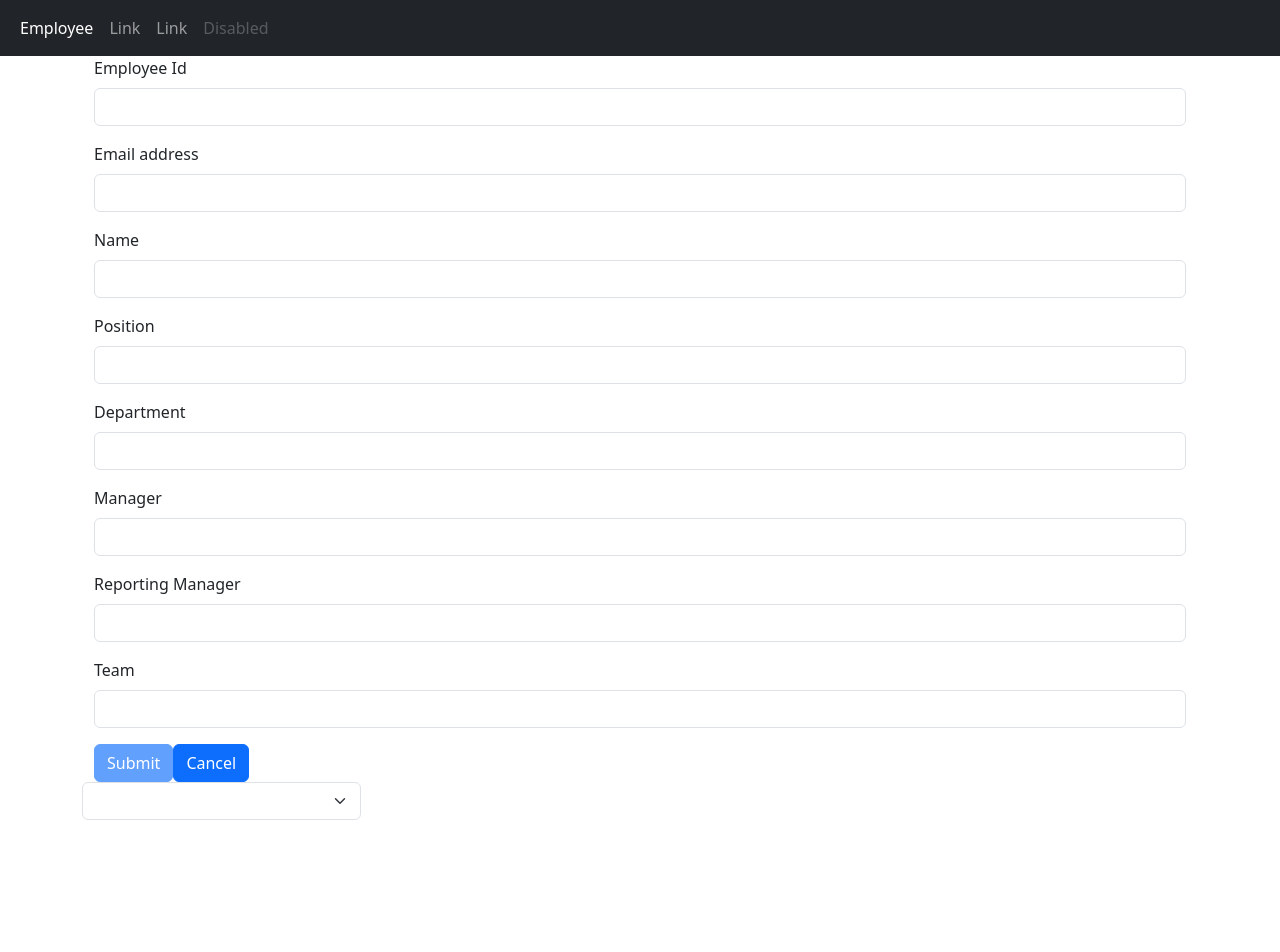
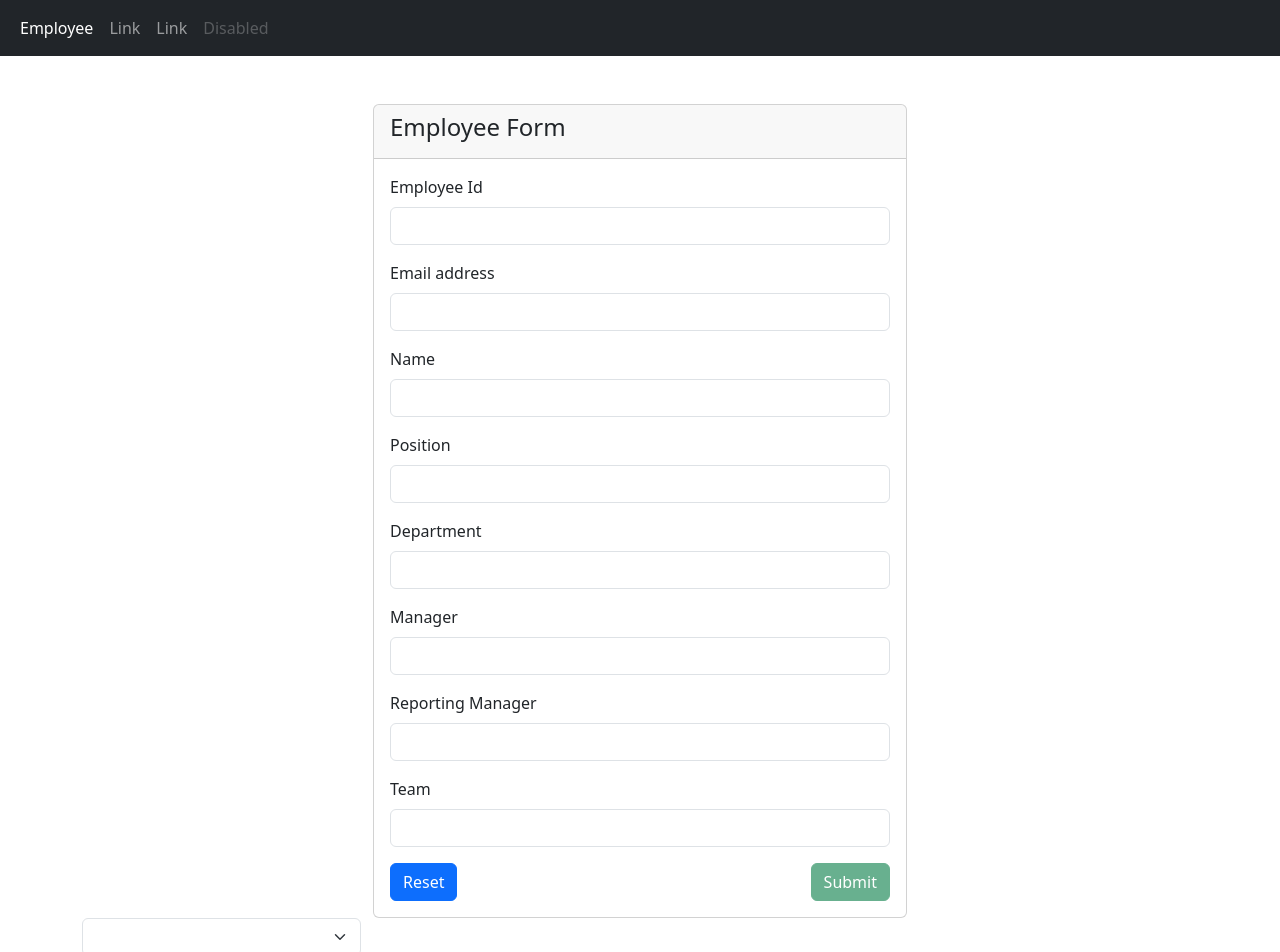
Before and after one commit to Rajiv-mar121/corporate-hierarchy, an Angular app: page /employee in a window 1280 px wide. Shown: the top 952 px of the page. Before the commit the page ends 820 px from the top, so only its background shows below. Built offline with nearby package versions, Linux system fonts and the light colour scheme.

Commit message:
Updated form

```diff
--- a/src/app/components/employee/employee.component.html
+++ b/src/app/components/employee/employee.component.html
@@ -1,53 +1,77 @@
-<div class="container-sm">
+<div class="container mt-5">
+    <div class="row justify-content-center">
+        <div class="col-md-6">
+            <div class="card">
+                <div class="card-header">
+                    <h4 class="card-title">Employee Form</h4>
+                </div>
+                <div class="card-body">
                     <form [formGroup]="employeeForm">
                         <div class="mb-3">
                             <label for="empId" class="form-label">Employee Id</label>
-            <input type="text"  formControlName="empId" class="form-control" id="empid" aria-describedby="empid">
+                            <input type="text" formControlName="empId" class="form-control" id="empid"
+                                aria-describedby="empid">
                             <div class="text-danger">
-                @if(employeeForm.controls['empId'].touched && employeeForm.controls['empId'].errors?.['required']){
+                                @if(employeeForm.controls['empId'].touched &&
+                                employeeForm.controls['empId'].errors?.['required']){
                                 <span> This is required </span>
                                 }
                             </div>
                         </div>
                         <div class="mb-3">
                             <label for="email" class="form-label">Email address</label>
-            <input type="email" formControlName="email" class="form-control" id="email" aria-describedby="emailHelp">
+                            <input type="email" formControlName="email" class="form-control" id="email"
+                                aria-describedby="emailHelp">
                             <div class="text-danger">
-                @if(employeeForm.controls['email'].touched && employeeForm.controls['email'].errors?.['email']){
+                                @if(employeeForm.controls['email'].touched &&
+                                employeeForm.controls['email'].errors?.['email']){
                                 <span> Imporper email address </span>
                                 }
                             </div>
                         </div>
                         <div class="mb-3">
                             <label for="name" class="form-label">Name</label>
-            <input type="text" formControlName="name" class="form-control" id="name" aria-describedby="empName">
+                            <input type="text" formControlName="name" class="form-control" id="name"
+                                aria-describedby="empName">
                         </div>
                         <div class="mb-3">
                             <label for="position" class="form-label">Position</label>
-            <input type="text" formControlName="position" class="form-control" id="position" aria-describedby="empid">
+                            <input type="text" formControlName="position" class="form-control" id="position"
+                                aria-describedby="empid">
                         </div>
 
                         <div class="mb-3">
                             <label for="department" class="form-label">Department</label>
-            <input type="text" formControlName="department" class="form-control" id="department" aria-describedby="department">
+                            <input type="text" formControlName="department" class="form-control" id="department"
+                                aria-describedby="department">
                         </div>
                         <div class="mb-3">
                             <label for="manager" class="form-label">Manager</label>
-            <input type="text" formControlName="manager" class="form-control" id="manager" aria-describedby="department">
+                            <input type="text" formControlName="manager" class="form-control" id="manager"
+                                aria-describedby="department">
                         </div>
                         <div class="mb-3">
                             <label for="reportingManager" class="form-label">Reporting Manager</label>
-            <input type="text" formControlName="reportingManager" class="form-control" id="reportingManager" aria-describedby="department">
+                            <input type="text" formControlName="reportingManager" class="form-control"
+                                id="reportingManager" aria-describedby="department">
                         </div>
                         <div class="mb-3">
                             <label for="team" class="form-label">Team</label>
-            <input type="text" formControlName="team" class="form-control" id="manager" aria-describedby="department">
+                            <input type="text" formControlName="team" class="form-control" id="manager"
+                                aria-describedby="department">
                         </div>
 
+                        <div class="d-flex justify-content-between">
+                            <button type="submit" class="btn btn-primary">Reset</button>
+                            <button type="button" class="btn btn-success" [disabled]="employeeForm.invalid"
+                                (click)="onSubmit()">Submit</button>
 
-        <button type="button" class="btn btn-primary" [disabled]="employeeForm.invalid" (click)="onSubmit()">Submit</button>
-        <button type="submit" class="btn btn-primary">Cancel</button>
+                        </div>
                     </form>
+                </div>
+            </div>
+        </div>
+    </div>
 </div>
 {{formValue | json}}
 <div class="col-3">
@@ -57,6 +81,4 @@
         }
 
     </select>
-
-
 </div>
```
Also changed, not shown: src/app/assets/images/bird.png (added). Lines whose indentation alone changed are shown as unchanged.
